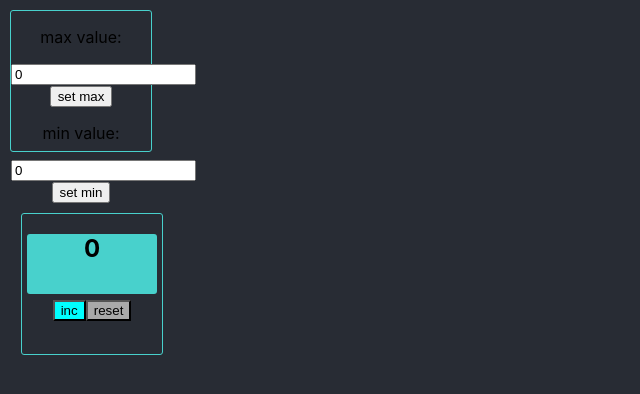
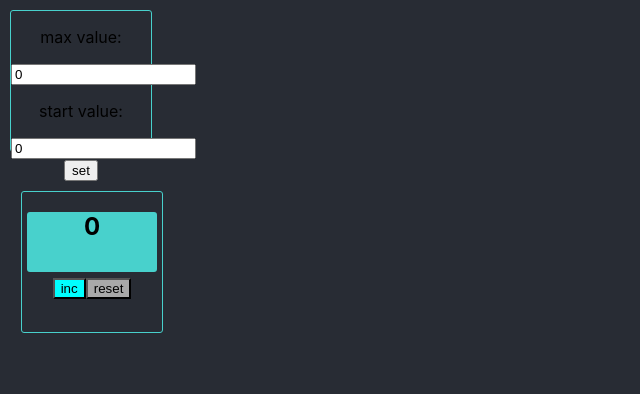
Before and after one commit to kozMikhailS1286/firstCounterOnHooks, a React (Create React App) app: page / in a window 1280 px wide. Shown: the top 394 px of the page, without its empty margins (0-640 px from the left). Built offline with nearby package versions, Linux system fonts and the light colour scheme.

Commit message:
Itog 17.02.23/2

```diff
--- a/src/Settings.tsx
+++ b/src/Settings.tsx
@@ -1,4 +1,4 @@
-import React, {ChangeEvent, useState} from "react";
+import React, {ChangeEvent, useEffect, useState} from "react";
 import'./App.css';
 
 
@@ -7,33 +7,30 @@ import'./App.css';
 function Settings() {
 
     // Кладет в localStorage:
-    const [valueMax, setValueMax] = useState<string>(JSON.parse(localStorage.getItem("MaxSettings") || '0'))
-    const [valueMin, setValueMin] = useState<string>(JSON.parse(localStorage.getItem("MinSettings") || '0'))
+    const [maxValue, setMaxValue] = useState<string>(JSON.parse(localStorage.getItem("MaxSettings") || '0'))
+    const [startValue, setStartValue] = useState<string>(JSON.parse(localStorage.getItem("MinSettings") || '0'))
 
-    const onChangeMax = (e: ChangeEvent<HTMLInputElement>) => {
-        setValueMax(e.currentTarget.value)
+    const onChangeMaxValue = (e: ChangeEvent<HTMLInputElement>) => {
+        setMaxValue(e.currentTarget.value)
     }
-    const setToLocalStorageMax = () => {
-        localStorage.setItem("MaxSettings", valueMax.toString())
-    }
-    const onChangeMin = (e: ChangeEvent<HTMLInputElement>) => {
-        setValueMin(e.currentTarget.value)
-    }
-    const setToLocalStorageMin = () => {
-        localStorage.setItem("MinSettings", valueMin.toString())
-    }
+    useEffect(() => {
+        localStorage.setItem("MaxSettings", maxValue.toString())
+    }, [maxValue])
 
 
-    console.log(valueMax)
-    console.log(valueMin)
-
+    const onChangeStartValue = (e: ChangeEvent<HTMLInputElement>) => {
+        setStartValue(e.currentTarget.value)
+    }
+    useEffect(() => {
+        localStorage.setItem("MinSettings", startValue.toString())
+    }, [startValue])
 
     return (
         <div className="Settings">
-            <p> max value: </p> <input onChange={onChangeMax} type="number" value={valueMax}/>
-            <button onClick={setToLocalStorageMax}> set max </button>
-            <p> min value: </p> <input onChange={onChangeMin} type="number"  value={valueMin}/>
-            <button onClick={setToLocalStorageMin}> set min </button>
+            <p> max value: </p> <input onChange={onChangeMaxValue} type="number" value={maxValue}/>
+            <p> start value: </p> <input onChange={onChangeStartValue} type="number"  value={startValue}/>
+
+            <button> set </button>
         </div>
     )
 }
```
